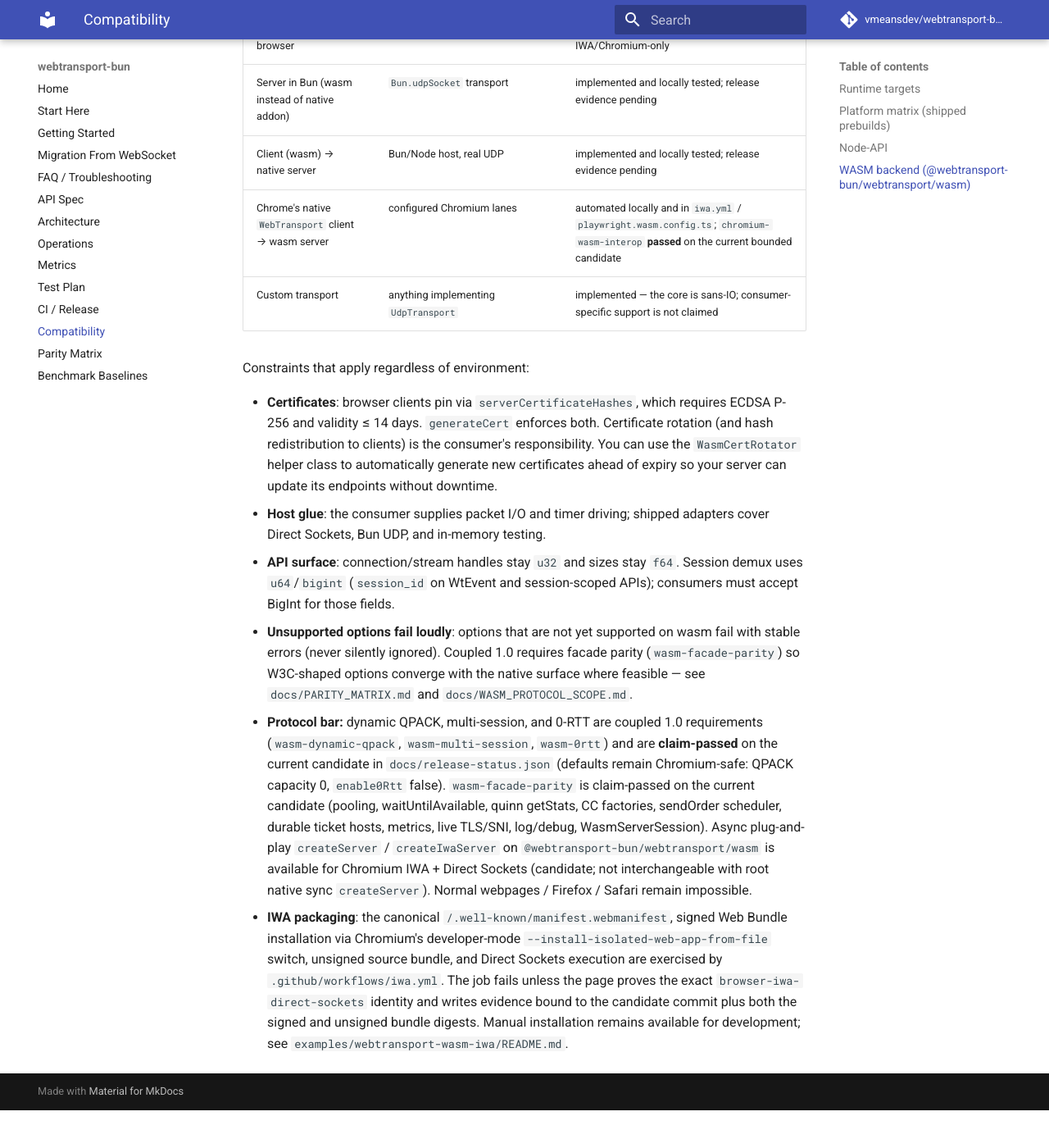
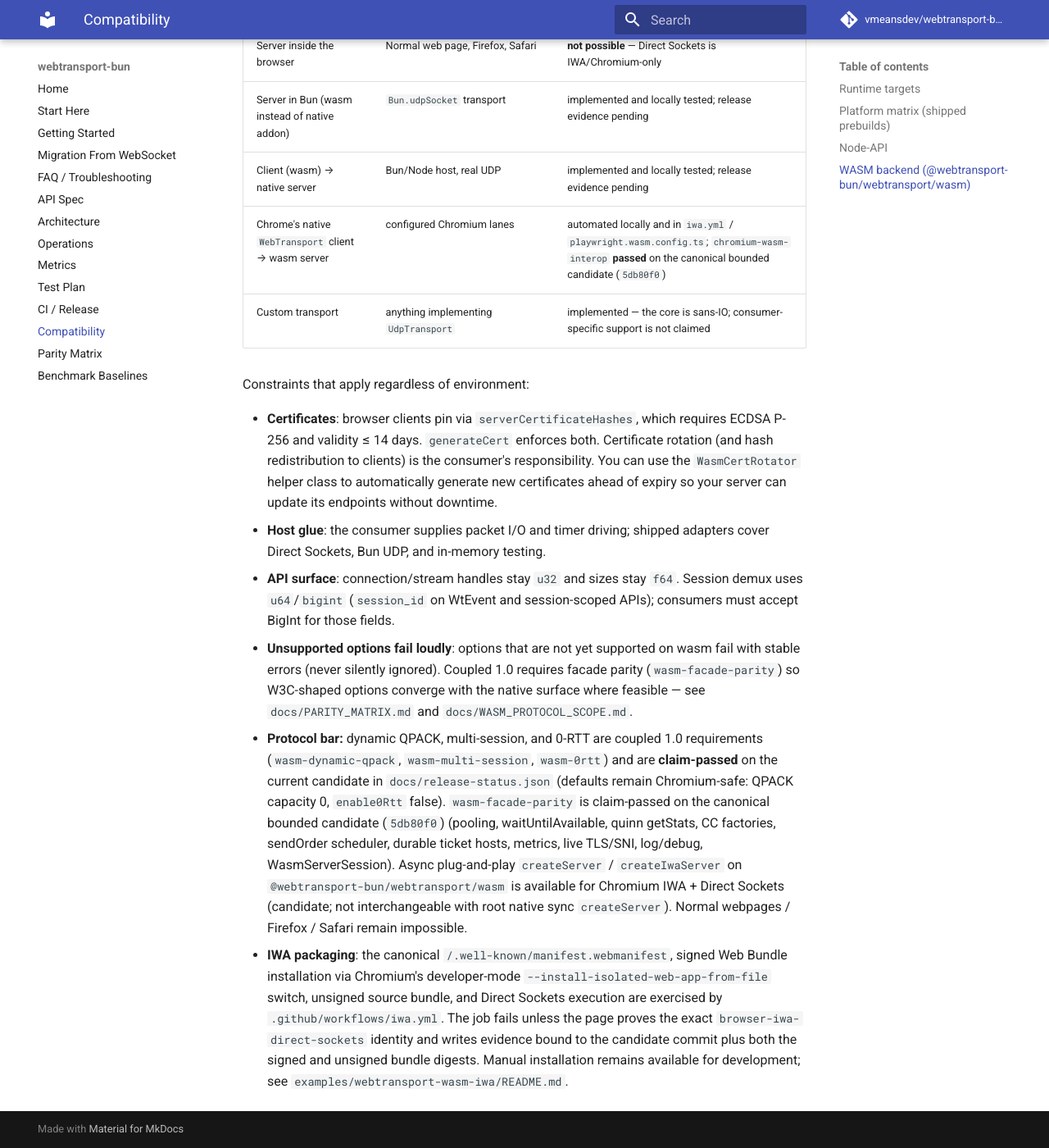
Before and after one commit to vmeansdev/webtransport-bun, an MkDocs documentation site: the page built from docs/COMPATIBILITY.md, in a window 1280 px wide and 1400 px high, scrolled down 1355 px. Shown: the whole window at 82% size. Built offline with MkDocs 1.6.1 and Material for MkDocs 9.7.7, drawn with Linux system fonts in a browser that asks for light colours; comment, search, counter and statistics services are not loaded; before the commit the page ends 2709 px from its top, so only the background shows below that.

Commit message:
Clarify parent-bound parity evidence
The parity and compatibility docs described passed WASM claims as belonging to a rebound candidate even though the canonical manifest still binds them to the frozen 5db80f0 product/source parent. State that parent identity explicitly so release readers cannot mistake implementation evidence for current-head GA promotion evidence.\n\nConstraint: docs/release-status.json remains the canonical claim ledger\nRejected: Rebind passed claims to the hosted evidence head | no complete current-head evidence set exists\nConfidence: high\nScope-risk: narrow\nDirective: Keep implementation-surface claims labeled with the evidence candidate they actually reference\nTested: action pins, documentation truth, bounded waits, and the full policy suite passed before this docs-only clarification\nNot-tested: hosted gates and IWA proof remain unavailable\n

```diff
--- a/docs/COMPATIBILITY.md
+++ b/docs/COMPATIBILITY.md
@@ -43,7 +43,7 @@ See `docs/release-status.json` → `scopeLimits`.
 | Server inside the browser | Normal web page, Firefox, Safari | **not possible** — Direct Sockets is IWA/Chromium-only |
 | Server in Bun (wasm instead of native addon) | `Bun.udpSocket` transport | implemented and locally tested; release evidence pending |
 | Client (wasm) → native server | Bun/Node host, real UDP | implemented and locally tested; release evidence pending |
-| Chrome's native `WebTransport` client → wasm server | configured Chromium lanes | automated locally and in `iwa.yml` / `playwright.wasm.config.ts`; `chromium-wasm-interop` **passed** on the current bounded candidate |
+| Chrome's native `WebTransport` client → wasm server | configured Chromium lanes | automated locally and in `iwa.yml` / `playwright.wasm.config.ts`; `chromium-wasm-interop` **passed** on the canonical bounded candidate (`5db80f0`) |
 | Custom transport | anything implementing `UdpTransport` | implemented — the core is sans-IO; consumer-specific support is not claimed |
 
 Constraints that apply regardless of environment:
@@ -68,7 +68,8 @@ Constraints that apply regardless of environment:
   requirements (`wasm-dynamic-qpack`, `wasm-multi-session`, `wasm-0rtt`) and
   are **claim-passed** on the current candidate in `docs/release-status.json`
   (defaults remain Chromium-safe: QPACK capacity 0, `enable0Rtt` false).
-  `wasm-facade-parity` is claim-passed on the current candidate (pooling,
+  `wasm-facade-parity` is claim-passed on the canonical bounded candidate
+  (`5db80f0`) (pooling,
   waitUntilAvailable, quinn getStats, CC factories, sendOrder scheduler,
   durable ticket hosts, metrics, live TLS/SNI, log/debug, WasmServerSession).
   Async plug-and-play `createServer` / `createIwaServer` on
```
Also changed, not shown: docs/PARITY_MATRIX.md (+1 -1 lines), docs/WASM_PROTOCOL_SCOPE.md (+1 -1 lines).
